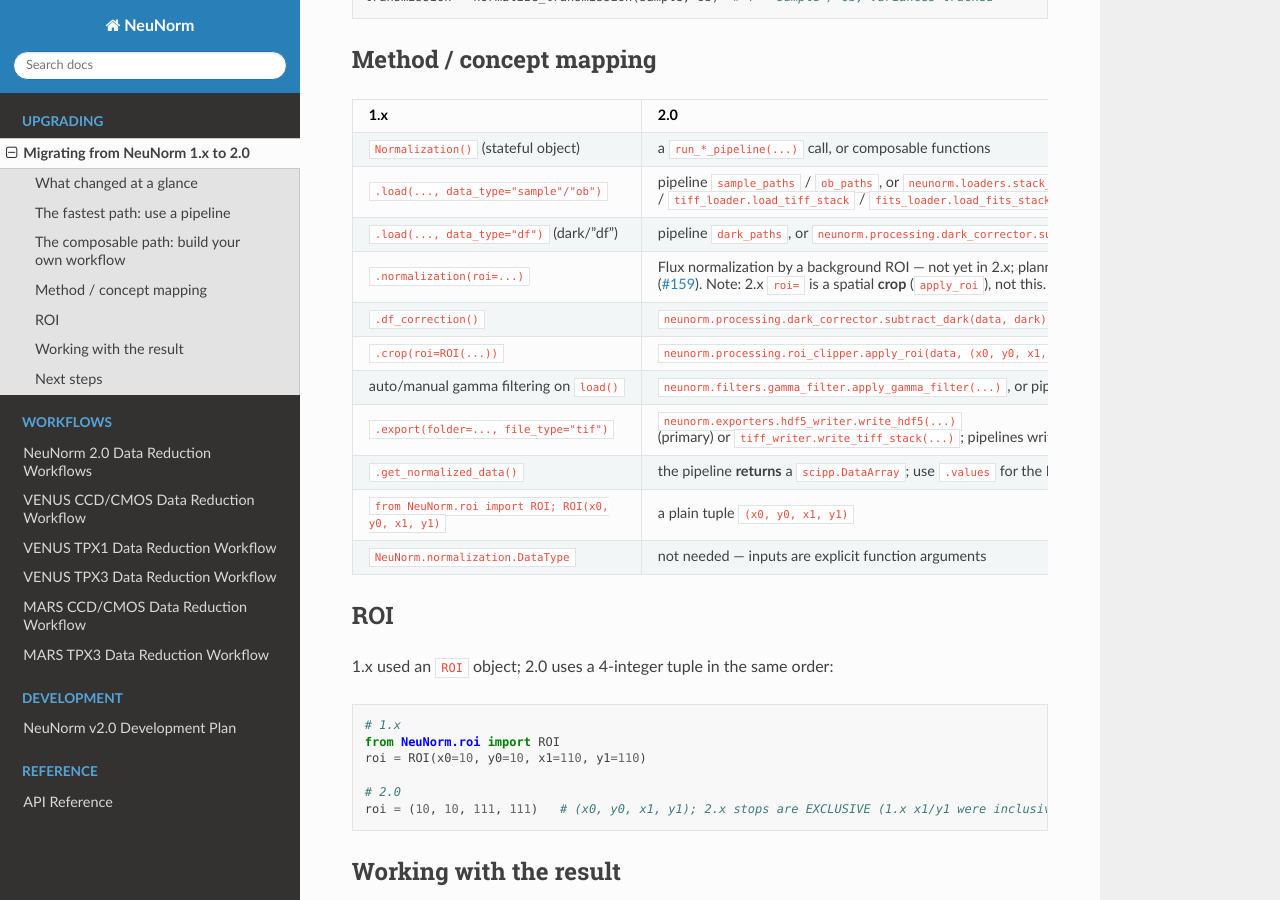
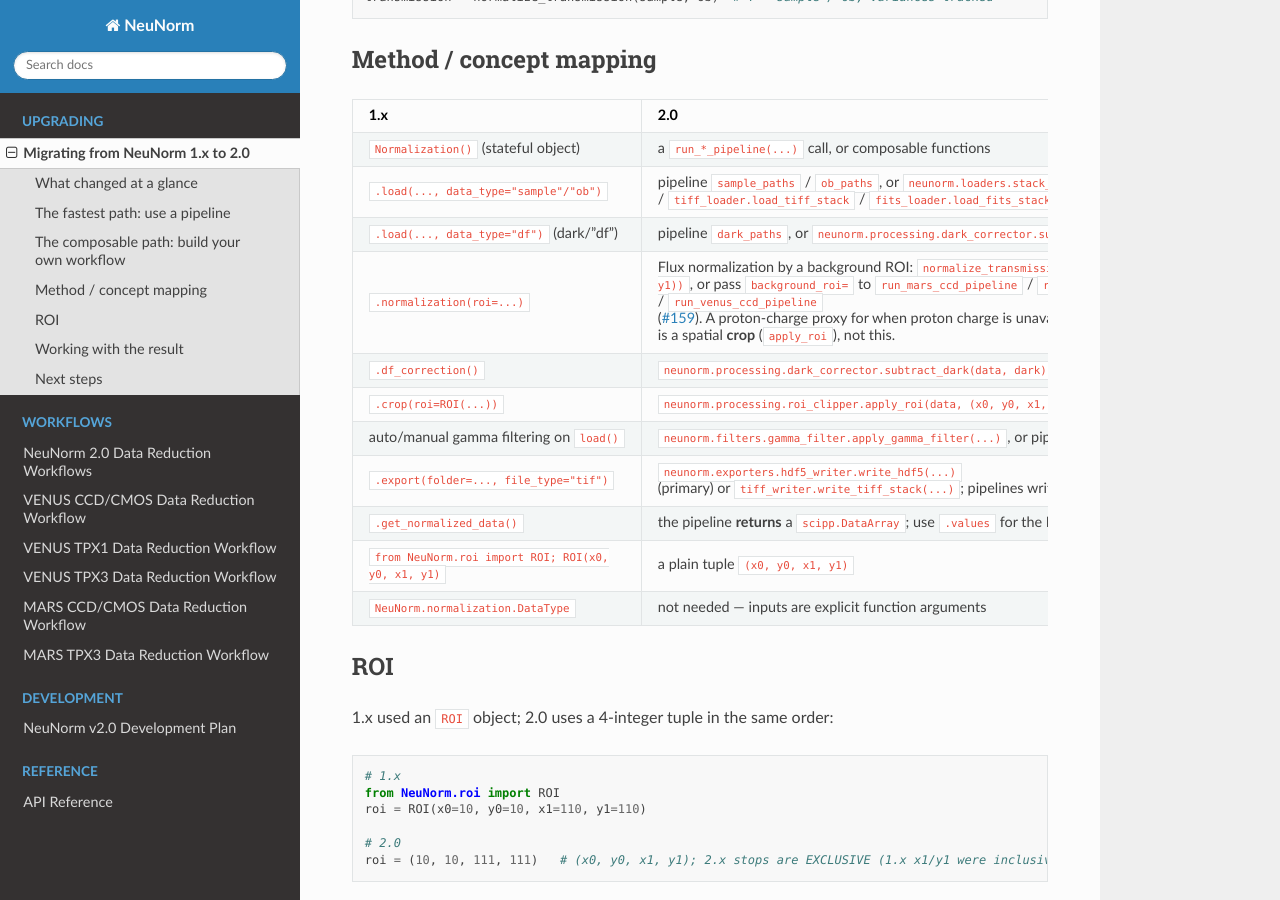
Before and after one commit to ornlneutronimaging/NeuNorm, a Sphinx documentation site: the page built from docs/migration.md, in a window 1280 px wide and 900 px high, scrolled down 2279 px. Built offline with Sphinx 7.4.7 and the Read the Docs theme 3.1.0, drawn with Linux system fonts in a browser that asks for light colours; the version number is read from the project's files by our own code.

Commit message:
docs(migration): background_roi is shipped, not "planned" (Copilot #170)
This PR implements background_roi, so the 1.x .normalization(roi=...) row now
points to normalize_transmission(..., background_roi=...) and the three
pipelines that expose it, dropping the "not yet in 2.x; planned" wording.

Assisted-With: Claude Opus 4.8 <noreply@anthropic.com>

```diff
--- a/docs/migration.md
+++ b/docs/migration.md
@@ -106,7 +106,7 @@ transmission = normalize_transmission(sample, ob)  # T = sample / ob, variances
 | `Normalization()` (stateful object) | a `run_*_pipeline(...)` call, or composable functions |
 | `.load(..., data_type="sample"/"ob")` | pipeline `sample_paths` / `ob_paths`, or `neunorm.loaders.stack_loader.load_stack` / `tiff_loader.load_tiff_stack` / `fits_loader.load_fits_stack` |
 | `.load(..., data_type="df")` (dark/"df") | pipeline `dark_paths`, or `neunorm.processing.dark_corrector.subtract_dark(data, dark)` |
-| `.normalization(roi=...)` | Flux normalization by a background ROI — not yet in 2.x; planned as `background_roi=` ([#159](https://github.com/ornlneutronimaging/NeuNorm/issues/159)). Note: 2.x `roi=` is a spatial **crop** (`apply_roi`), not this. |
+| `.normalization(roi=...)` | Flux normalization by a background ROI: `normalize_transmission(..., background_roi=(x0, y0, x1, y1))`, or pass `background_roi=` to `run_mars_ccd_pipeline` / `run_mars_tpx3_pipeline` / `run_venus_ccd_pipeline` ([#159](https://github.com/ornlneutronimaging/NeuNorm/issues/159)). A proton-charge proxy for when proton charge is unavailable; mutually exclusive with it. Note: 2.x `roi=` is a spatial **crop** (`apply_roi`), not this. |
 | `.df_correction()` | `neunorm.processing.dark_corrector.subtract_dark(data, dark)` |
 | `.crop(roi=ROI(...))` | `neunorm.processing.roi_clipper.apply_roi(data, (x0, y0, x1, y1))` |
 | auto/manual gamma filtering on `load()` | `neunorm.filters.gamma_filter.apply_gamma_filter(...)`, or pipeline `gamma_filter=True` |
```
